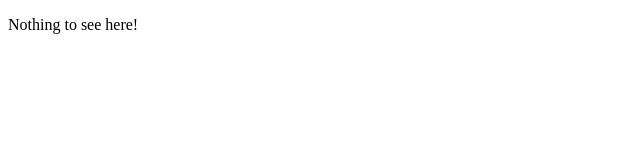
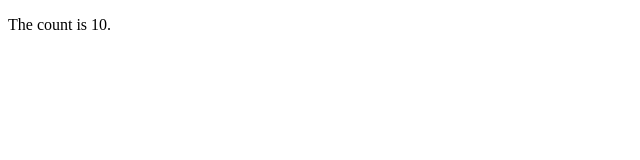
Before and after one commit to MuhammadElshowehy/Angular_20, an Angular app: page / in a window 1280 px wide. Shown: the top 160 px of the page, without its empty margins (0-640 px from the left). Built offline with nearby package versions, Linux system fonts and the light colour scheme.

Commit message:
Try linked signals.

```diff
--- a/src/app/start-with-signals/start-with-signals.component.ts
+++ b/src/app/start-with-signals/start-with-signals.component.ts
@@ -3,6 +3,7 @@ import {
   computed,
   effect,
   EffectRef,
+  linkedSignal,
   OnInit,
   Signal,
   signal,
@@ -38,11 +39,21 @@ export class StartWithSignalsComponent implements OnInit {
     });
 
     setTimeout(() => {
-      this.showCount.set(false);
-      this.effect.destroy();
-      this.count.set(20); // This will not affect conditionalCount since showCount is false
+      // this.showCount.set(false);
+      // this.effect.destroy();
+      // this.count.set(20); // This will not affect conditionalCount since showCount is false
       // note: count() based on showCount(), if you change count()
       // and showCount() is false, it will not update the conditionalCount.
     }, 3000);
+
+    // linkedSignal //
+    const shippingOptions = signal(['Ground', 'Air', 'Sea']);
+    const selectedOption = linkedSignal(() => shippingOptions()[0]);
+    // const selectedOption = signal(shippingOptions()[0]); // not work
+    console.log(selectedOption()); // 'Ground'
+    selectedOption.set(shippingOptions()[2]);
+    console.log(selectedOption()); // 'Sea'
+    shippingOptions.set(['Email', 'Will Call', 'Postal service']);
+    console.log(selectedOption()); // 'Email'
   }
 }
```
